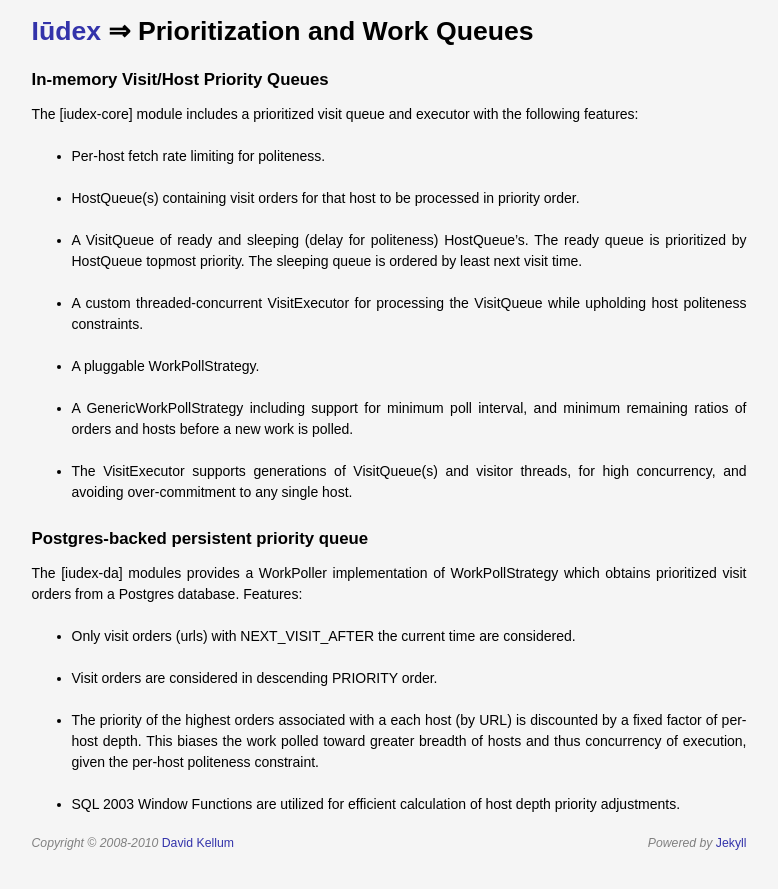
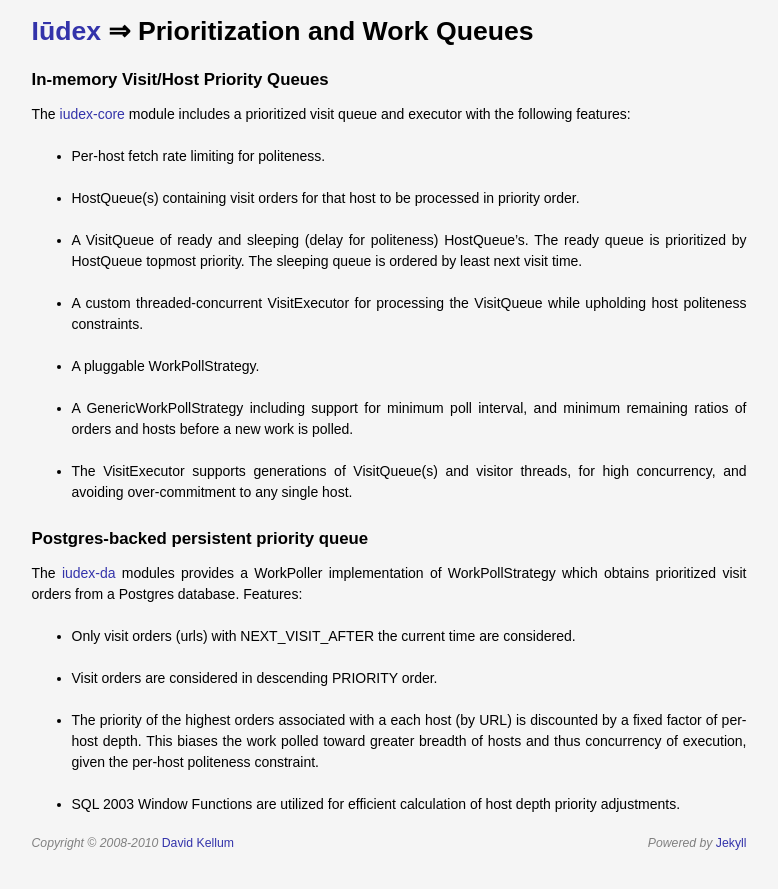
Before and after one commit to dekellum/iudex, a Jekyll site: the page built from www/prioritization.markdown, in a window 1280 px wide. Shown: the top 889 px of the page, without its empty margins (251-1029 px from the left). Built offline with Jekyll 4.4.1, drawn with Linux system fonts in a browser that asks for light colours; Markdown is read by kramdown in place of the engine named in the settings; part of the change alters nothing that is shown.

```diff
--- a/www/prioritization.markdown
+++ b/www/prioritization.markdown
@@ -48,3 +48,6 @@ Postgres database. Features:
 
 * SQL 2003 Window Functions are utilized for efficient calculation of
   host depth priority adjustments.
+
+[iudex-core]: /index.html
+[iudex-da]: /da.html
```
